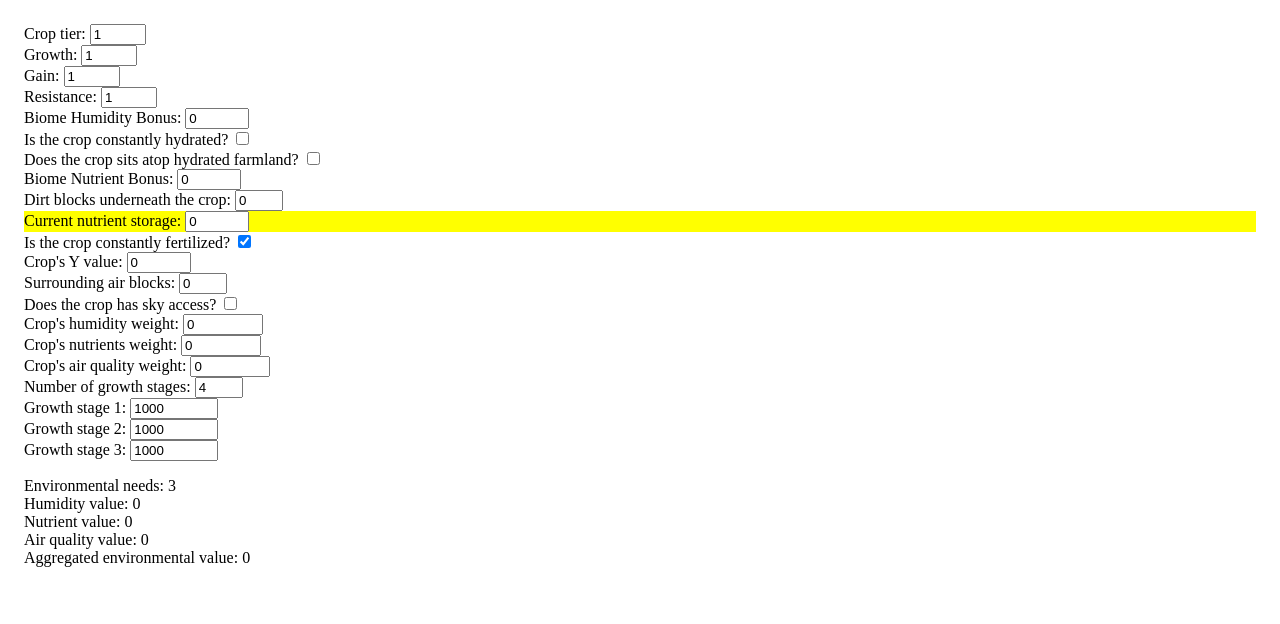
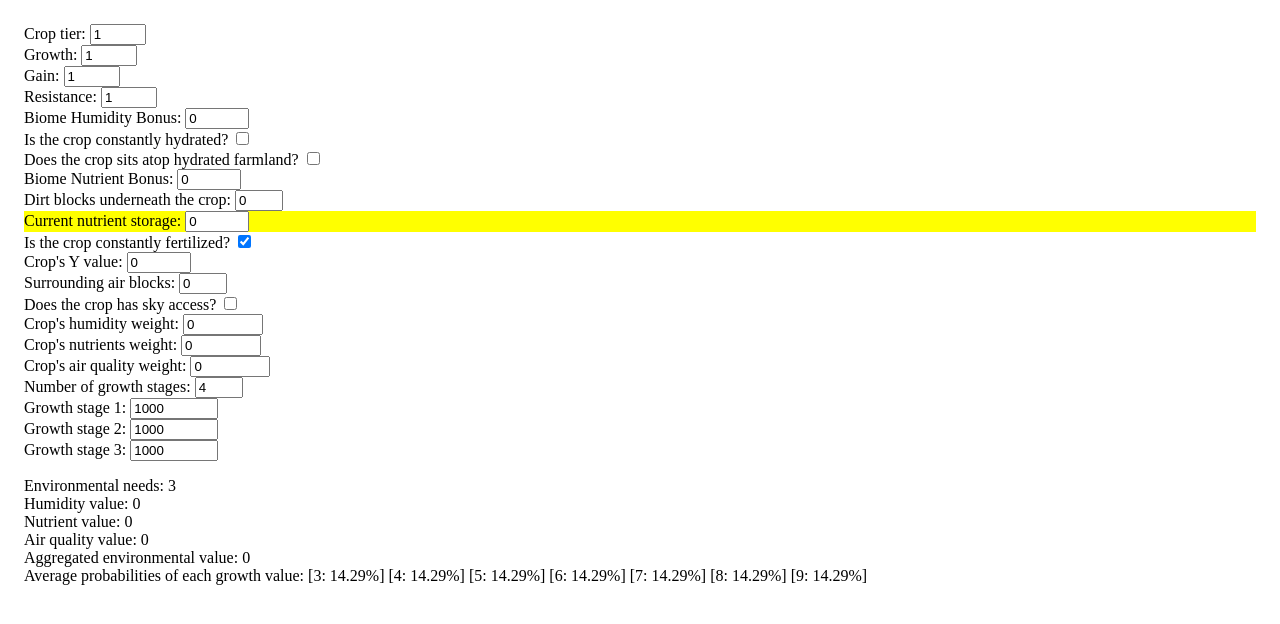
Before and after one commit to mcarreon/ic2crops, a website with bundled scripts: page index.html in a window 1280 px wide. Both pictures are taken after a click on the checkbox 244 px from the left and 241 px from the top of the page. Built offline with nearby package versions, Linux system fonts and the light colour scheme.

Commit message:
Compute possible growth point gains and corresponding probabilities.

```diff
--- a/index.html
+++ b/index.html
@@ -111,5 +111,9 @@
         <div> Aggregated environmental value:
             <div id="environmentalValue">0</div>
         </div>
+        <div>
+            <div id="growth-points-info">Probabilities of each growth value:</div>
+            <div id="growth-points-probabilities">[0: 0]</div>
+        </div>
     </div>
 </body>
--- a/src/CropData.ts
+++ b/src/CropData.ts
@@ -1,3 +1,5 @@
+import { WeightList, mergeWeightLists } from './Weights.js';
+
 /* Stores all crop-related info that is unlikely to change
  * if the crop is being used to produce resources.
  */
@@ -142,4 +144,56 @@ export class StaticCropData {
                 this.nutrientsWeight * this.computeNutrients(nutrientStorage) +
                 this.airQualityWeight * this.computeAirQuality());
     }
+
+    /* Computes a list of pairs [gainedPoints, probability]
+     * which lists all the possibilities of growth points to be gained,
+     * with the corresponding probabilities.
+     *
+     * The list is sorted in ascending order of growth points.
+     * The probabilities are strictly positive.
+     *
+     * If the crop has a non-zero probability of dying,
+     * this method returns just [].
+     */
+    computeGainedGrowthPoints(nutrientStorage: number = 0): WeightList<number> {
+        let envNeeds = this.computeEnvironmentalNeeds();
+        let envValue = this.computeEnvironmentalValue(nutrientStorage);
+
+        if(envNeeds - envValue > 25) {
+            if(this.statResistance == 31) {
+                // Crop does not die, but does not grow either
+                return [[0, 1]];
+            } else {
+                // Crop may die, which means it will die in the long run
+                return [];
+            }
+        }
+
+        let ret: WeightList<number> = [];
+
+        let baseMin = 3 + this.statGrowth;
+        let baseMax = 3 + 6 + this.statGrowth;
+
+        for(let i = baseMin; i <= baseMax; i++) {
+            let growth = Math.floor(i * (100 + envValue - envNeeds) / 100);
+            ret.push([growth, 1/7]);
+        }
+        return ret;
+    }
+
+    /* Similar as computedGainedGrowthPoints,
+     * but averaging through all the permissible nutrientStorage values
+     * that may happen if the crop is being constantly fertilized.
+     */
+    computeAverageGrowthPointsWithNutrition(): WeightList<number> {
+        let growthPoints: WeightList<number>[] = [];
+        for(let nutrients = 100; nutrients < 200; nutrients++) {
+            let points = this.computeGainedGrowthPoints(nutrients);
+            if(points.length === 0) {
+                return [];
+            }
+            growthPoints.push(points);
+        }
+        return mergeWeightLists(growthPoints).sort(([g1, _w1], [g2, _w2]) => g1-g2);
+    }
 }
--- /dev/null
+++ b/src/Weights.ts
@@ -0,0 +1,26 @@
+/* Utilities for handling weight lists.
+ *
+ * A weight list is a list of pairs [T, number]
+ * where all numbers are nonnegative and their sum is 1.
+ */
+
+export type WeightList<T> = [T, number][];
+
+/* Merges all the given weight lists in a single list,
+ * with weights normalized so that they still sum to 1.
+ */
+export function mergeWeightLists<T>(lists: WeightList<T>[]): WeightList<T> {
+    let merge = new Map<T, number>();
+    for(let list of lists) {
+        for(let valueWeightPair of list) {
+            let [value, weight] = valueWeightPair;
+            if(merge.has(value)) {
+                let newWeight = merge.get(value)! + weight/lists.length;
+                merge.set(value, newWeight);
+            } else {
+                merge.set(value, weight/lists.length);
+            }
+        }
+    }
+    return Array.from(merge);
+}
--- a/src/ui.ts
+++ b/src/ui.ts
@@ -73,6 +73,8 @@ export class UI {
     private airQualityDiv = document.getElementById('airQuality') as HTMLDivElement;
     private environmentalValueDiv = document.getElementById('environmentalValue') as HTMLDivElement;
     private growthStagesDiv = document.getElementById('growth-stages') as HTMLDivElement;
+    private growthPointsInfoDiv = document.getElementById('growth-points-info') as HTMLDivElement;
+    private growthPointsProbabilitiesDiv = document.getElementById('growth-points-probabilities') as HTMLDivElement;
 
     private staticCropData = new StaticCropData();
 
@@ -201,5 +203,29 @@ export class UI {
         this.nutrientDiv.textContent = "" + this.staticCropData.computeNutrients(currentNutrientStorage);
         this.airQualityDiv.textContent = "" + this.staticCropData.computeAirQuality();
         this.environmentalValueDiv.textContent = "" + this.staticCropData.computeEnvironmentalValue(currentNutrientStorage);
+
+        this.updateGrowthPointsProbabilities();
+    }
+
+    updateGrowthPointsProbabilities() {
+        let growthPoints;
+        if(this.staticCropData.fertilized) {
+            this.growthPointsInfoDiv.textContent = "Average probabilities of each growth value:"
+            growthPoints = this.staticCropData.computeAverageGrowthPointsWithNutrition();
+        } else {
+            this.growthPointsInfoDiv.textContent = "Probabilities of each growth value:"
+            growthPoints = this.staticCropData.computeGainedGrowthPoints();
+        }
+
+        if(growthPoints.length == 0) {
+            this.growthPointsProbabilitiesDiv.textContent =
+                "Not enough environmental resources, the crop will die in the long run.";
+        } else {
+            this.growthPointsProbabilitiesDiv.textContent = "";
+            for(let [growth, probability] of growthPoints) {
+                let p = (100 * probability).toFixed(2);
+                this.growthPointsProbabilitiesDiv.textContent += `[${growth}: ${p}%] `;
+            }
+        }
     }
 }
```
